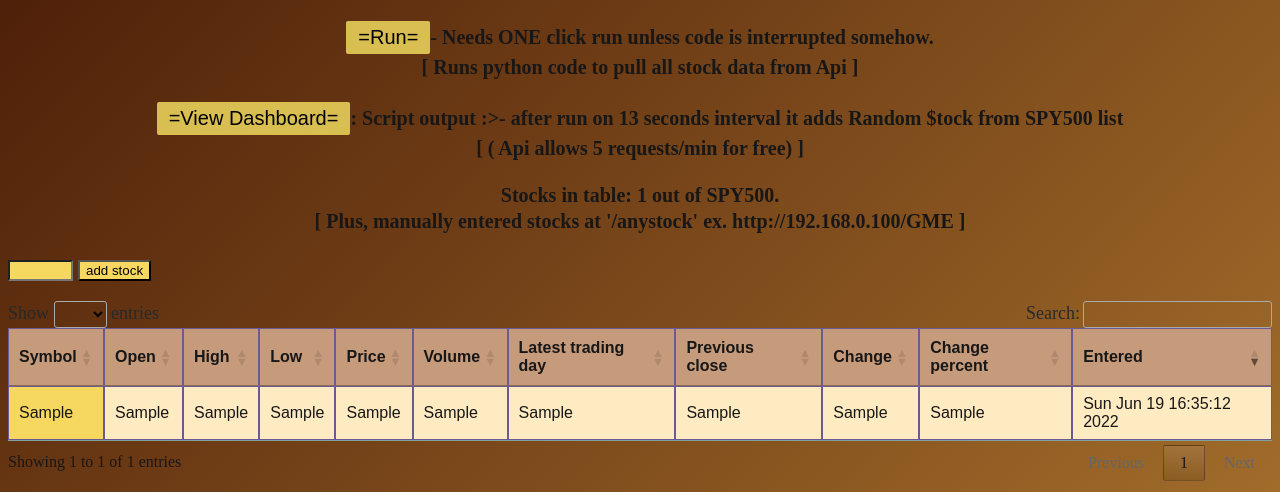
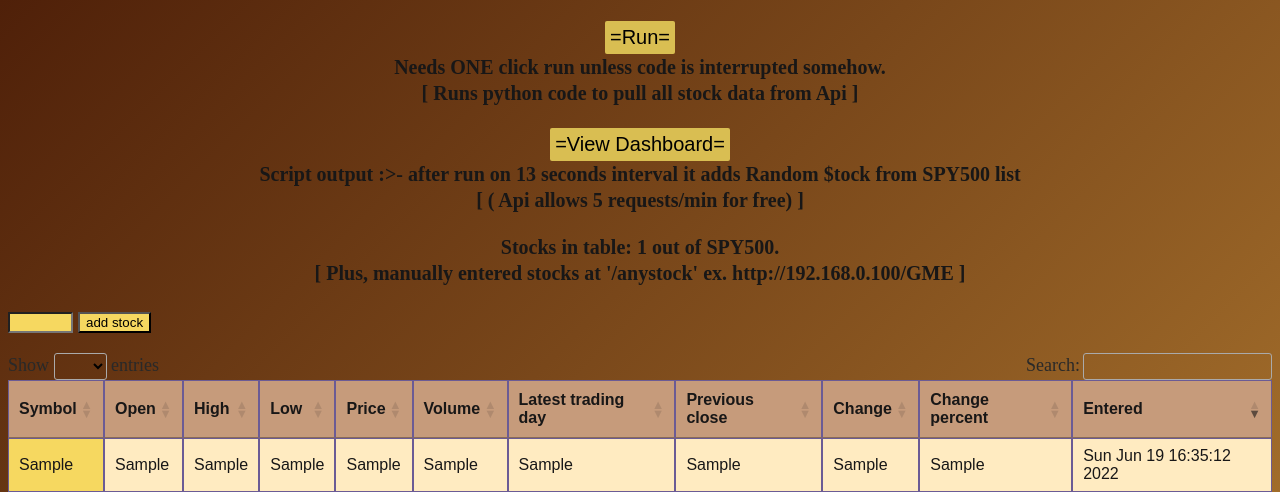
Before and after one commit to Imsach/flaskstockly, a Flask app: page /view in a window 1280 px wide. Shown: the top 492 px of the page. Run offline with Flask 2, Linux system fonts and the light colour scheme; parts of the project's set-up code (start-up, migrations or seed data) failed here and were passed over; some libraries are stand-ins or nearby versions.

Commit message:
minor changes to tags

```diff
--- a/static/main.css
+++ b/static/main.css
@@ -82,7 +82,7 @@ button {
     background-color: #d9be52;
     border: none;
     color: black;
-    padding: 5px 12px;
+    padding: 5px 5px;
     text-align: center;
     text-decoration: none;
     display: inline-block;
--- a/templates/index2.html
+++ b/templates/index2.html
@@ -2,8 +2,8 @@
 
 {% block content %}
 <!-- <section class="container"> -->
-<h4><p style="text-align:center"><button onclick="window.location.href='/run'">=Run=</button>- Needs ONE click run unless code is interrupted somehow.<br>[ Runs python code to pull all stock data from Api ] </p></h4>
-<h4><p style="text-align:center"><button onclick="window.location.href='/view'">=View Dashboard=</button>: Script output :>- after run on 13 seconds interval it adds Random $tock from SPY500 list <br>[ ( Api allows 5 requests/min for free) ]</p></h4>
+<h4><p style="text-align:center"><button onclick="window.location.href='/run'">=Run=</button><br> Needs ONE click run unless code is interrupted somehow.<br>[ Runs python code to pull all stock data from Api ] </p></h4>
+<h4><p style="text-align:center"><button onclick="window.location.href='/view'">=View Dashboard=</button><br> Script output :>- after run on 13 seconds interval it adds Random $tock from SPY500 list <br>[ ( Api allows 5 requests/min for free) ]</p></h4>
 <h4><p style="text-align:center">Stocks in table: {% print(df.shape[0]) %} out of SPY500. <br>[ Plus, manually entered stocks at <b>'/anystock'</b> ex. http://192.168.0.100/GME ]</p></h4>
 
 <p style="text-align:left"><input id="txt" name="order" type="text" maxlength="5" size="5">
```
Also changed, not shown: templates/index.html (+4 -4 lines).
